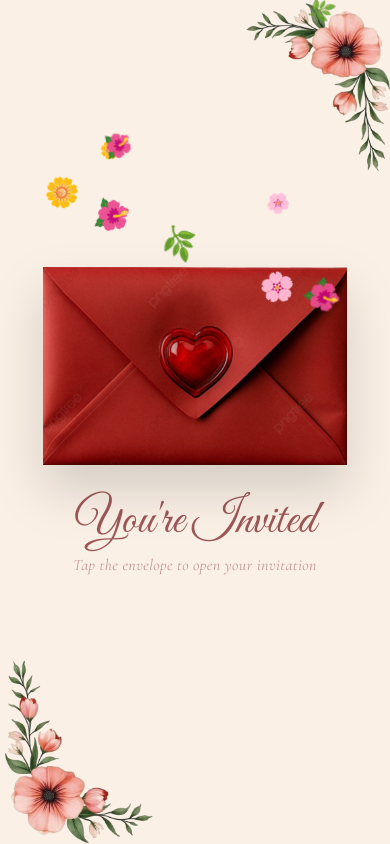
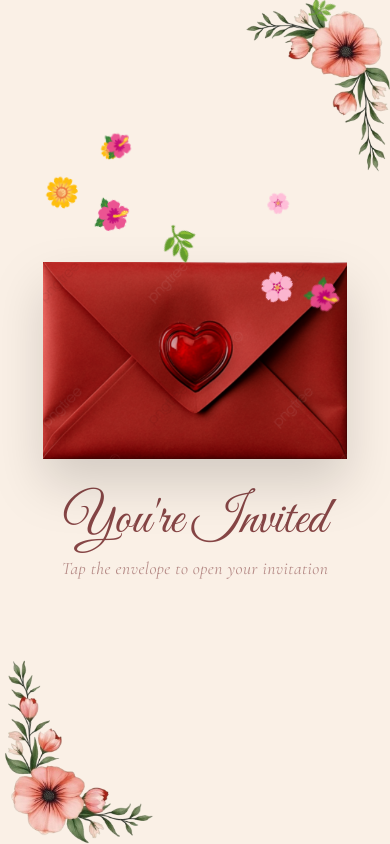
Before and after one commit to CreatineCoder/Gaurav-Simran-Wedding-Invite, a React (Vite) app: page / in a window 390 px wide. Built offline with nearby package versions, Linux system fonts and the light colour scheme; the HTML template or start-up script is replaced by a standard one.

Commit message:
Update color palette and improve font size for better readability on mobile

```diff
--- a/src/index.css
+++ b/src/index.css
@@ -6,10 +6,17 @@
   scroll-behavior: smooth;
 }
 
+/* Slightly larger base type on phones (rem-based Tailwind sizes scale up). */
+@media (max-width: 479px) {
+  html {
+    font-size: 17.5px;
+  }
+}
+
 body {
   margin: 0;
   background: #F9FBE7;
-  color: #6b4a4a;
+  color: #573b3b;
   font-family: "Mulish", sans-serif;
   -webkit-font-smoothing: antialiased;
 }
--- a/tailwind.config.js
+++ b/tailwind.config.js
@@ -10,10 +10,10 @@
         sage: "#ECCDB4", // tan accent surfaces
         blush: "#F0EDD4", // soft section background
         leaf: "#ECCDB4",
-        rose: "#FEA1A1", // coral accent (small text, dividers)
-        gold: "#E08F7A", // deeper coral for seal / buttons / accents
-        sagedeep: "#9D5757", // deep rose for legible headings/text
-        maroon: "#9D5757", // alias used by headings — deep rose
+        rose: "#F58A8A", // coral accent (small text, dividers)
+        gold: "#D27A63", // deeper coral for seal / buttons / accents
+        sagedeep: "#864545", // deep rose for legible headings/text
+        maroon: "#864545", // alias used by headings — deep rose
       },
       fontFamily: {
         script: ['"Great Vibes"', "cursive"],
```
